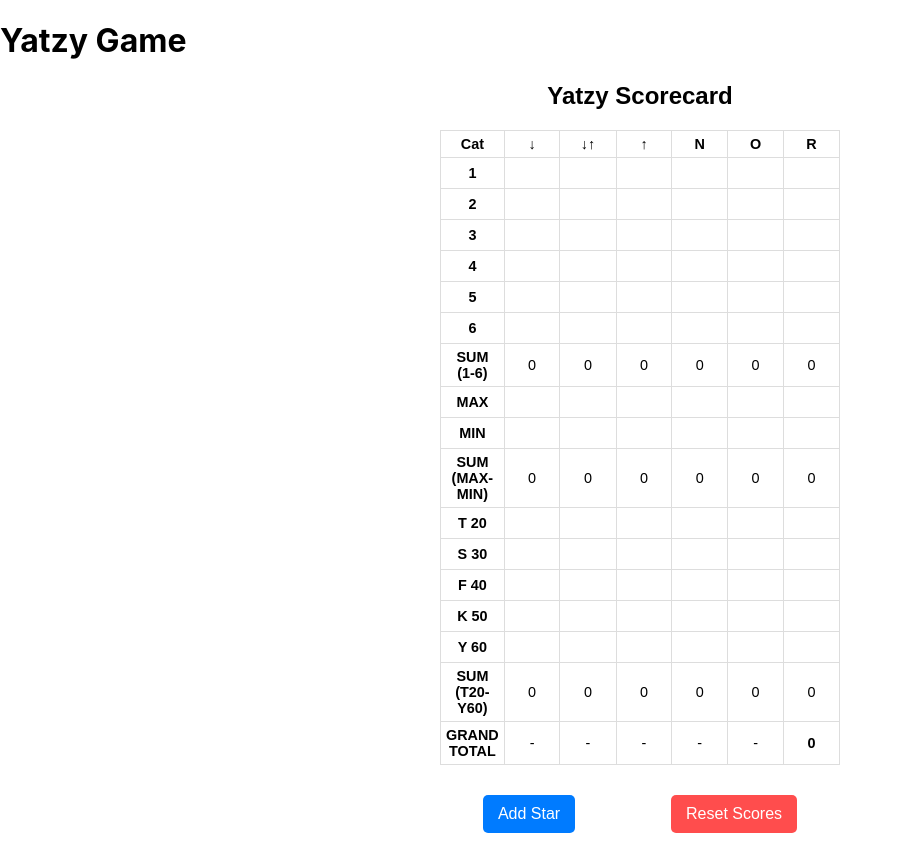
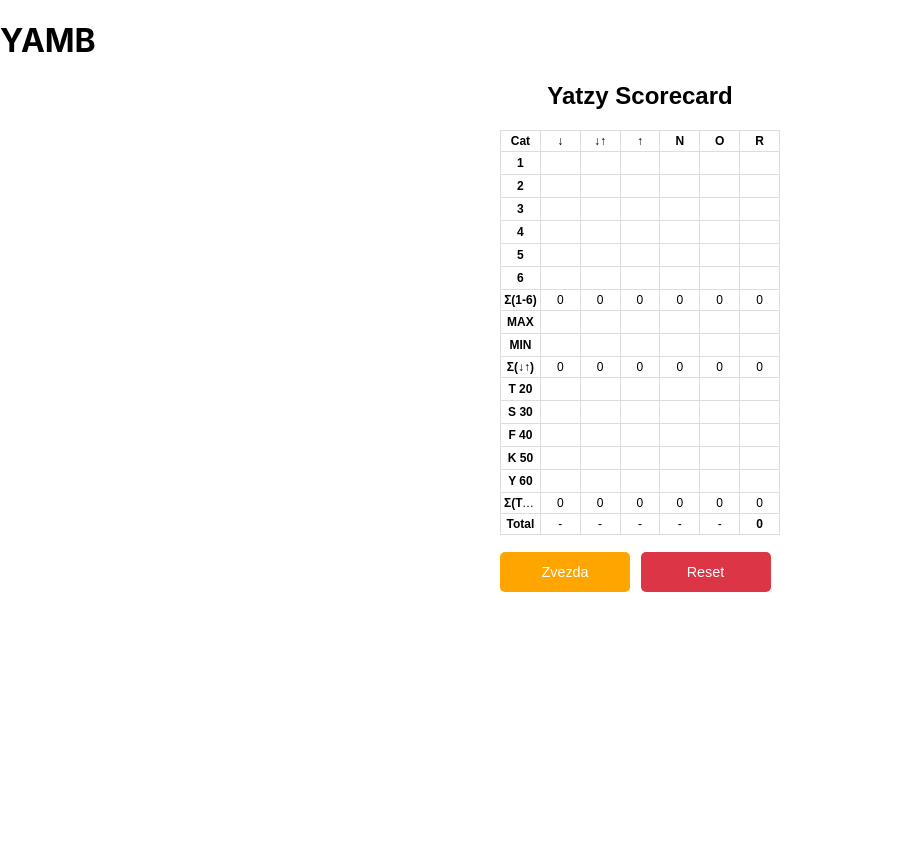
Before and after one commit to gligorisaev/YAMB, a React (Create React App) app in the folder yatzy_game_app/: page / in a window 1280 px wide. Shown: the whole page, without its empty margins (0-901 px from the left). After the commit the page ends 800 px from the top, so only its background shows below. Built offline with nearby package versions, Linux system fonts and the light colour scheme.

Commit message:
single scorecard finished
Signed-off-by: Gligor Isaev <gligorisaev@Gligors-MBP-2.home>

```diff
--- a/yatzy_game_app/src/App.js
+++ b/yatzy_game_app/src/App.js
@@ -4,7 +4,7 @@ import Scorecard from "./components/Scorecard";
 function App() {
     return (
         <div className="App">
-            <h1>Yatzy Game</h1>
+            <h1>YAMB</h1>
             <Scorecard />
         </div>
     );
--- a/yatzy_game_app/src/components/Scorecard.css
+++ b/yatzy_game_app/src/components/Scorecard.css
@@ -1,7 +1,7 @@
 /* General Table Styling */
 .scorecard {
     width: 100%;
-    max-width: 400px;
+    max-width: 280px; /* ✅ Reduced width further */
     margin: auto;
     text-align: center;
     font-family: Arial, sans-serif;
@@ -10,57 +10,28 @@
 table {
     width: 100%;
     border-collapse: collapse;
+    table-layout: fixed;
 }
 
 th, td {
     border: 1px solid #ddd;
-    padding: 5px;
+    padding: 3px; /* ✅ Keeping height unchanged */
     text-align: center;
-    font-size: 0.9rem;
+    font-size: 0.75rem; /* ✅ Keeping readable text */
+    white-space: nowrap;
+    overflow: hidden;
+    text-overflow: ellipsis;
+    width: 20px; /* ✅ Further reduced width */
 }
 
-/* Column width limited to fit 4 digits */
-td, th {
-    width: 50px;
-}
-
-/* Small input field */
-.small-field {
-    width: 100%;
-    max-width: 50px;
-    height: 30px;
-    text-align: center;
-    font-size: 1rem;
-}
-
-/* Remove Borders & Background for Input Fields */
+/* Fix Input Field Width and Remove Up/Down Arrows */
 .no-border-input {
     border: none;
     background: none;
-    width: 100%;
+    width: 20px; /* ✅ Reduced width */
     text-align: center;
-    font-size: 1rem;
+    font-size: 0.75rem;
     outline: none;
-}
-
-/* SUM and GT labels styling */
-.sum-field {
-    background-color: #f4f4f4;
-    font-weight: bold;
-}
-
-/* Highlighting Maximum Values */
-.highlight-max {
-    background-color: orange !important;
-    color: white;
-    font-weight: bold;
-}
-
-/* Highlighting Zero Values */
-.highlight-zero {
-    background-color: red !important;
-    color: white;
-    font-weight: bold;
 }
 
 /* Remove Increment/Decrement Arrows on Number Inputs */
@@ -74,26 +45,79 @@ td, th {
     -moz-appearance: textfield; /* Firefox */
 }
 
-/* Buttons container */
+/* Highlighting for Maximum Values */
+.highlight-max {
+    background-color: orange !important;
+    color: white;
+    font-weight: bold;
+}
+
+/* Highlighting for Zero Values */
+.highlight-zero {
+    background-color: red !important;
+    color: white;
+    font-weight: bold;
+}
+
+/* Toggle Highlight Effect */
+.highlight-toggle {
+    background-color: orange !important;
+    color: white;
+    font-weight: bold;
+}
+
+/* Fixing Button Alignment - Aligning to Top */
 .buttons-container {
     display: flex;
-    justify-content: center;
-    gap: 10px;
-    margin-top: 15px;
+    justify-content: center; /* ✅ Keeps buttons aligned properly */
+    align-items: center; /* ✅ Aligns buttons to the center */
+    gap: 1px;
+    margin-top: 2px;
+    width: 100%;
 }
 
-/* Style for the ADD STAR button */
-.toggle-button {
-    padding: 10px 15px;
-    background-color: #007bff;
-    color: white;
+/* Ensuring Buttons Stay Same Size */
+.toggle-button, .reset-button {
+    flex: 1;
+    max-width: 130px; /* ✅ Fixed button width */
+    padding: 8px 0;
+    font-size: 0.9rem;
     border: none;
     cursor: pointer;
-    font-size: 1rem;
     border-radius: 5px;
     transition: background 0.3s ease;
+    text-align: center;
+    height: 40px; /* ✅ Ensuring equal height */
+}
+
+/* Zvezda Button */
+.toggle-button {
+    background-color: orange;
+    color: white;
 }
 
 .toggle-button:hover {
-    background-color: #0056b3;
+    background-color: #e69500;
 }
+
+/* Reset Button */
+.reset-button {
+    background-color: #dc3545;
+    color: white;
+}
+
+.reset-button:hover {
+    background-color: #b22234;
+}
+
+/* Responsive Adjustments */
+@media (max-width: 600px) {
+    .scorecard {
+        max-width: 95%;
+    }
+
+    input {
+        width: 18px; /* ✅ Further reduced width */
+        font-size: 0.7rem;
+    }
+}
--- a/yatzy_game_app/src/components/Scorecard.js
+++ b/yatzy_game_app/src/components/Scorecard.js
@@ -2,14 +2,14 @@ import React, { useState, useEffect } from "react";
 import { saveScores, loadScores } from "../utils/localStorage";
 import { calculateSumWithBonus, calculateSumMaxMin, calculateSumWithoutBonus } from "../utils/calculateScores";
 import ResetButton from "./ResetButton";
-import ToggleHighlightButton from "./ToggleHighlightButton";
 
 import "./Scorecard.css";
 
-const MAX_VALUES = { "1": 5, "2": 10, "3": 15, "4": 20, "5": 25, "6": 30 }; // Max possible values for 1-6
+const MAX_VALUES = { "1": 5, "2": 10, "3": 15, "4": 20, "5": 25, "6": 30 };
 
 const Scorecard = () => {
     const [scores, setScores] = useState(() => loadScores());
+    const [highlightedCell, setHighlightedCell] = useState(null); // Stores which field is selected for highlighting
 
     const columns = ["↓", "↓↑", "↑", "N", "O", "R"];
 
@@ -17,7 +17,6 @@ const Scorecard = () => {
         saveScores(scores);
     }, [scores]);
 
-    // Calculate SUM fields dynamically for each column
     const sum1to6 = {};
     const sumMaxMin = {};
     const sumT20Y60 = {};
@@ -28,14 +27,12 @@ const Scorecard = () => {
         sumT20Y60[col] = calculateSumWithoutBonus(scores, ["T 20", "S 30", "F 40", "K 50", "Y 60"], col);
     });
 
-    // Ensure SUM values are set for column "R"
     sum1to6["R"] = sum1to6["↓"];
     sumMaxMin["R"] = sumMaxMin["↓"];
     sumT20Y60["R"] = sumT20Y60["↓"];
 
-    // Calculate Grand Total (sum of column "R" values)
     const grandTotalR = Object.keys(scores)
-        .filter(category => !category.includes("SUM") && category !== "GRAND TOTAL")
+        .filter(category => !category.includes("SUM") && category !== "Total")
         .map(category => parseInt(scores[category]?.["R"]) || 0)
         .reduce((acc, val) => acc + val, 0) + sum1to6["R"] + sumMaxMin["R"] + sumT20Y60["R"];
 
@@ -49,11 +46,37 @@ const Scorecard = () => {
         });
     };
 
+    const handleReset = () => {
+        if (window.confirm("Are you sure you want to reset all scores?")) {
+            setScores({});
+            setHighlightedCell(null);
+        }
+    };
+
+    // ✅ Selecting a field (stores its ID)
+    const selectField = (category, col) => {
+        setHighlightedCell(`${category}-${col}`);
+    };
+
+    // ✅ Zvezda button toggles highlighting for the selected field
+    const toggleHighlight = () => {
+        if (highlightedCell) {
+            const [category, col] = highlightedCell.split("-");
+            setScores(prevScores => ({
+                ...prevScores,
+                [category]: {
+                    ...prevScores[category],
+                    [`${col}_highlighted`]: !prevScores[category]?.[`${col}_highlighted`],
+                },
+            }));
+        }
+    };
+
     const categories = [
         "1", "2", "3", "4", "5", "6",
-        "SUM (1-6)", "MAX", "MIN", "SUM (MAX-MIN)",
+        "Σ(1-6)", "MAX", "MIN", "Σ(↓↑)",
         "T 20", "S 30", "F 40", "K 50", "Y 60",
-        "SUM (T20-Y60)", "GRAND TOTAL"
+        "Σ(T-Y)", "Total"
     ];
 
     return (
@@ -72,28 +95,26 @@ const Scorecard = () => {
                             <td><strong>{category}</strong></td>
                             {columns.map((col, colIndex) => {
                                 const value = scores[category]?.[col] || "";
-                                const isMax = MAX_VALUES[category] && value === MAX_VALUES[category];
+                                const isMax = MAX_VALUES[category] && parseInt(value) === MAX_VALUES[category];
                                 const isZero = value === "0";
+                                const key = `${category}-${col}`;
+                                const isHighlighted = scores[category]?.[`${col}_highlighted`]; // ✅ Uses state from Zvezda button
 
                                 return (
-                                    <td key={colIndex} className={`${isMax ? "highlight-max" : ""} ${isZero ? "highlight-zero" : ""}`}>
-                                        {category === "SUM (1-6)" ? (
+                                    <td key={colIndex}
+                                        className={`${isMax ? "highlight-max" : ""} ${isZero ? "highlight-zero" : ""} ${isHighlighted ? "highlight-toggle" : ""}`}
+                                        onClick={() => selectField(category, col)} // ✅ Clicking only selects the field
+                                    >
+                                        {category === "Σ(1-6)" ? (
                                             <span>{sum1to6[col]}</span>
-                                        ) : category === "SUM (MAX-MIN)" ? (
+                                        ) : category === "Σ(↓↑)" ? (
                                             <span>{sumMaxMin[col]}</span>
-                                        ) : category === "SUM (T20-Y60)" ? (
+                                        ) : category === "Σ(T-Y)" ? (
                                             <span>{sumT20Y60[col]}</span>
-                                        ) : category === "GRAND TOTAL" && col === "R" ? (
+                                        ) : category === "Total" && col === "R" ? (
                                             <span><strong>{grandTotalR}</strong></span>
-                                        ) : category.includes("SUM") || category === "GRAND TOTAL" ? (
-                                            <span>-</span> // Make SUM fields non-editable
-                                        ) : col === "R" ? (
-                                            <input
-                                                type="number"
-                                                value={value}
-                                                onChange={(e) => handleChange(e, category, col)}
-                                                className="no-border-input"
-                                            />
+                                        ) : category.includes("Σ") || category === "Total" ? (
+                                            <span>-</span>
                                         ) : (
                                             <input
                                                 type="number"
@@ -110,10 +131,9 @@ const Scorecard = () => {
                 </tbody>
             </table>
             <div className="buttons-container">
-                <ToggleHighlightButton scores={scores} setScores={setScores} />
-                <ResetButton setScores={setScores} />
+                <button className="toggle-button" onClick={toggleHighlight}>Zvezda</button>
+                <button className="reset-button" onClick={handleReset}>Reset</button>
             </div>
-
         </div>
     );
 };
```
